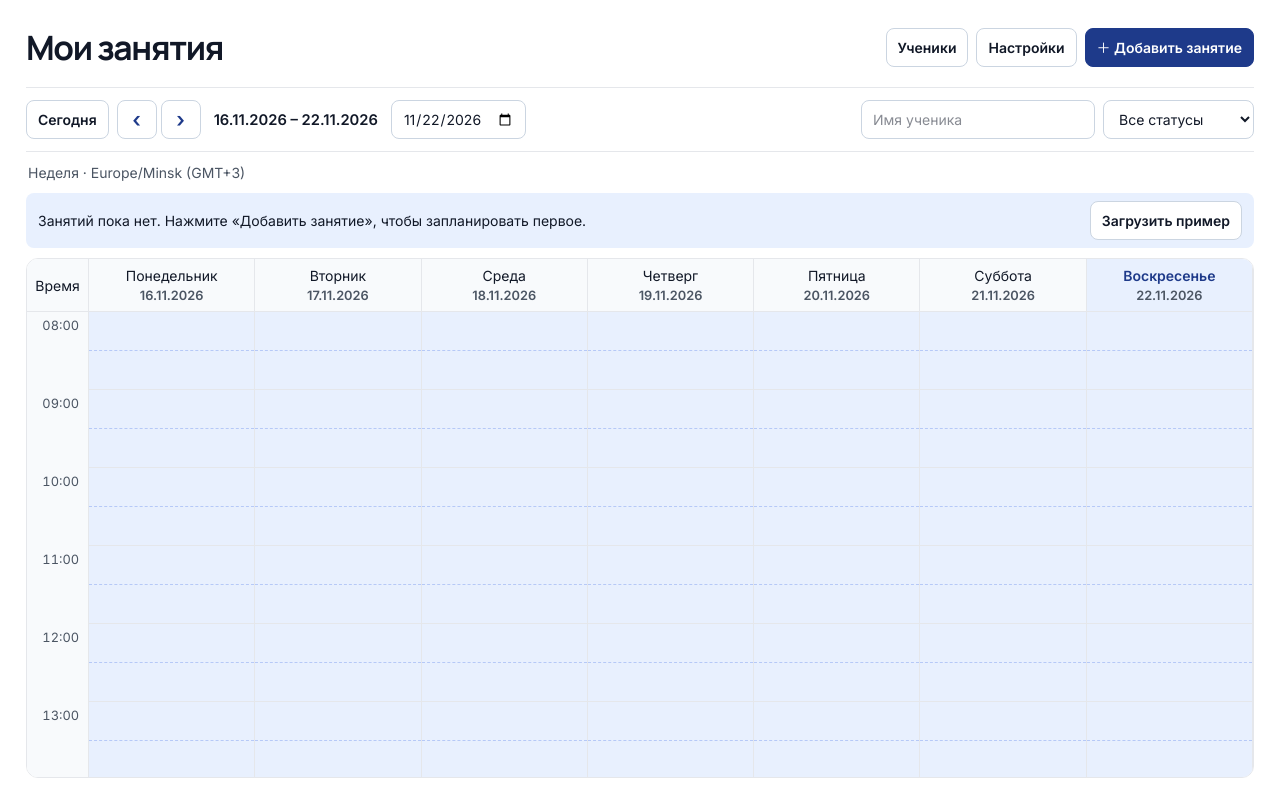
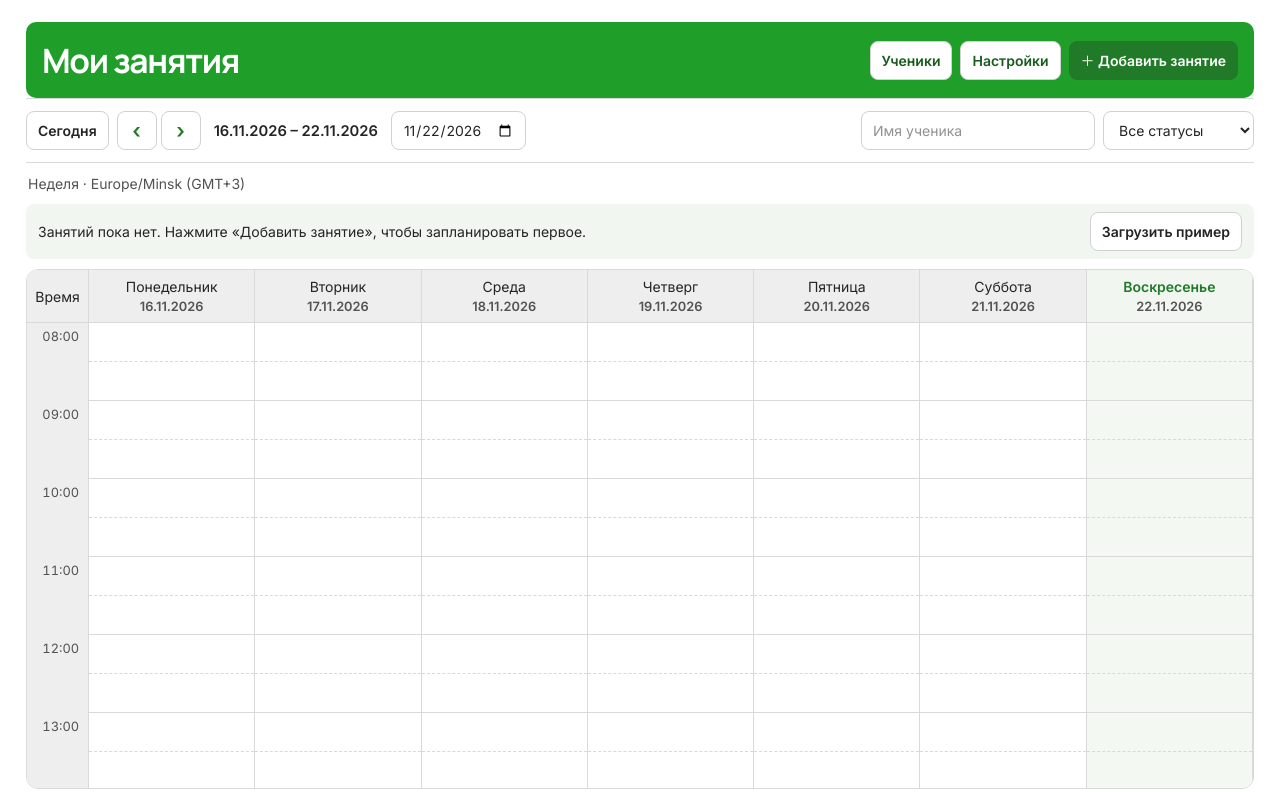
Before and after one commit to davyprisc/calen, a React (Vite) app: page / in a window 1280 px wide. Built offline with nearby package versions, Linux system fonts and the light colour scheme.

Commit message:
Use the reference green and gray calendar palette

```diff
--- a/src/style.css
+++ b/src/style.css
@@ -3,66 +3,70 @@
 
 :root {
   font-family: 'Inter', system-ui, sans-serif;
-  color: #111827;
+  color: #242424;
   background: #FFFFFF;
   font-synthesis: none;
-  --line: #E5E7EB;
-  --primary: #1E3A8A;
+  --line: #D9D9D9;
+  --header: #1F9F29;
+  --primary: #207A27;
 }
 body { margin: 0; }
 button, input:not([type=checkbox]):not([type=file]), select, textarea {
-  border: 1px solid #CBD5E1; border-radius: 8px; background: white; color: inherit;
+  border: 1px solid #D1D1D1; border-radius: 8px; background: white; color: inherit;
   min-height: 39px; padding: 7px 11px; font: inherit; font-size: .875rem;
 }
 button { cursor: pointer; font-weight: 600; }
-button:hover { background: #E8F0FE; border-color: #2F5AF5; }
-:focus-visible { outline: 3px solid #2F5AF5; outline-offset: 2px; }
+button:hover { background: #F1F6F1; border-color: #24842B; }
+:focus-visible { outline: 3px solid #24842B; outline-offset: 2px; }
 button.primary { background: var(--primary); border-color: var(--primary); color: white; }
-button.primary:hover { background: #172F73; }
+button.primary:hover { background: #17611D; }
 .app { max-width: 1720px; margin: 0 auto; padding: 22px 26px 14px; }
-.masthead { padding-bottom: 15px; }
+.masthead { padding: 13px 16px; background: var(--header); color: white; border-radius: 10px; }
+.masthead button { color: #185B1D; }
+.masthead button.primary { color: white; }
 h1, h2, h3 { font-family: Manrope, Inter, system-ui, sans-serif; font-weight: 700; }
 h1 { margin: 0; font-size: clamp(1.65rem, 3vw, 2.1rem); letter-spacing: -.04em; }
 .controls { padding: 12px 0; border-top: 1px solid var(--line); border-bottom: 1px solid var(--line); }
 .period { margin: 0 5px; font-size: .92rem; white-space: nowrap; }
 .pager button { min-width: 40px; font-size: 1.3rem; padding: 0 8px; color: var(--primary); }
-.calendar-meta { padding: 10px 2px; font-size: .875rem; color: #4B5563; }
-.empty-state { background: #E8F0FE; padding: 8px 12px; margin-bottom: 10px; border-radius: 8px; font-size: .875rem; }
+.calendar-meta { padding: 10px 2px; font-size: .875rem; color: #525252; }
+.empty-state { background: #F1F6F1; padding: 8px 12px; margin-bottom: 10px; border-radius: 8px; font-size: .875rem; }
 .schedule { height: clamp(280px, 65dvh, 1080px); overflow: auto; border: 1px solid var(--line); border-radius: 12px; background: white; }
 .schedule-grid { display: grid; }
-.grid-head { position: sticky; top: 0; z-index: 4; display: flex; flex-direction: column; align-items: center; justify-content: center; min-height: 53px; padding: 4px; border-right: 1px solid var(--line); border-bottom: 1px solid var(--line); background: #F8FAFC; font-size: .875rem; white-space: nowrap; }
-.grid-head strong { font-weight: 550; color: #4B5563; font-size: .8rem; }
-.grid-head.current { color: #1E3A8A; background: #E8F0FE; font-weight: 700; }
+.grid-head { position: sticky; top: 0; z-index: 4; display: flex; flex-direction: column; align-items: center; justify-content: center; min-height: 53px; padding: 4px; border-right: 1px solid var(--line); border-bottom: 1px solid var(--line); background: #EEEEEE; font-size: .875rem; white-space: nowrap; }
+.grid-head strong { font-weight: 550; color: #525252; font-size: .8rem; }
+.grid-head.current { color: #207A27; background: #F1F6F1; font-weight: 700; }
 .hours-head { left: 0; z-index: 6; }
-.ruler { position: sticky; left: 0; z-index: 3; background: #F8FAFC; border-right: 1px solid var(--line); }
-.ruler span { position: absolute; right: 9px; margin-top: 4px; font-size: .8rem; color: #4B5563; font-variant-numeric: tabular-nums; }
+.ruler { position: sticky; left: 0; z-index: 3; background: #EEEEEE; border-right: 1px solid var(--line); }
+.ruler span { position: absolute; right: 9px; margin-top: 4px; font-size: .8rem; color: #525252; font-variant-numeric: tabular-nums; }
 .day { position: relative; border-right: 1px solid var(--line); }
-.day.current { background: #F5F8FF; }
-button.slot { display: block; width: 100%; min-height: 0; border: 0; background: #E8F0FE; border-bottom: 1px dashed #B6C9F7; border-radius: 0; padding: 0; }
+.day.current { background: #F4F8F3; }
+button.slot { display: block; width: 100%; min-height: 0; border: 0; background: #FFFFFF; border-bottom: 1px dashed #D9D9D9; border-radius: 0; padding: 0; }
+.day.current button.slot { background: #F4F8F3; }
 button.slot.half { border-bottom: 1px solid var(--line); }
-button.slot:hover { background: #D8E5FF; box-shadow: inset 0 0 0 1px #2F5AF5; }
+.day button.slot:hover { background: #E7F4E6; box-shadow: inset 0 0 0 1px #24842B; }
 button.slot:focus-visible { outline-offset: -3px; }
 .lesson { position: absolute; z-index: 1; background: var(--lesson-bg); border-left: 3px solid var(--lesson-border); border-radius: 6px; overflow: hidden; color: var(--lesson-text); }
-.lesson:focus-within { outline: 2px solid #2F5AF5; outline-offset: 1px; z-index: 2; }
+.lesson:focus-within { outline: 2px solid #24842B; outline-offset: 1px; z-index: 2; }
 button.lesson-body { width: 100%; height: 100%; padding: 3px 5px 6px; display: block; text-align: left; background: transparent; border: 0; border-radius: 0; font-size: .82rem; line-height: 1.15; min-height: 0; overflow: hidden; touch-action: none; cursor: grab; }
 button.lesson-body:hover { background: #ffffff46; }
 .lesson-body span, .lesson-body strong { display: block; overflow: hidden; text-overflow: ellipsis; white-space: nowrap; }
 .lesson-state { font-size: .75rem; font-weight: 600; margin-top: 3px; }
 .lesson-state .payment { display: inline; background: #FFFFFFA0; border-radius: 3px; padding: 0 3px; margin-left: 4px; }
-.lesson-confirmed { --lesson-bg: #DCFCE7; --lesson-border: #15803D; --lesson-text: #166534; }
-.lesson-pending { --lesson-bg: #FEF3C7; --lesson-border: #C9A227; --lesson-text: #92400E; }
-.lesson-cancelled { --lesson-bg: #FEE2E2; --lesson-border: #B91C1C; --lesson-text: #991B1B; }
+.lesson-confirmed { --lesson-bg: #E1DCD8; --lesson-border: #50AD57; --lesson-text: #262626; }
+.lesson-pending { --lesson-bg: #E1DCD8; --lesson-border: #52AA58; --lesson-text: #262626; }
+.lesson-cancelled { --lesson-bg: #E8E4E1; --lesson-border: #B91C1C; --lesson-text: #595959; }
 .lesson-cancelled .subject { text-decoration: line-through; }
-.lesson-completed { --lesson-bg: #F3F4F6; --lesson-border: #9CA3AF; --lesson-text: #4B5563; }
-.lesson-occupied { --lesson-bg: #E5E7EB; --lesson-border: #6B7280; --lesson-text: #374151; }
+.lesson-completed { --lesson-bg: #E8E5E2; --lesson-border: #7A977C; --lesson-text: #525252; }
+.lesson-occupied { --lesson-bg: #C5C5C5; --lesson-border: #737373; --lesson-text: #242424; }
 .resize { position: absolute; bottom: 0; height: 7px; width: 100%; cursor: ns-resize; touch-action: none; }
-.resize:hover { background: #1E3A8A35; }
+.resize:hover { background: #207A2735; }
 .moving { opacity: .35; }
-.drag-preview { position: absolute; pointer-events: none; left: 2px; right: 2px; z-index: 2; border: 2px dashed #2F5AF5; color: #1E3A8A; border-radius: 6px; background: #E8F0FEE6; padding: 2px 5px; font-size: .8rem; }
-.now-line { position: absolute; z-index: 2; left: 0; right: 0; background: #C9A227; height: 2px; pointer-events: none; }
+.drag-preview { position: absolute; pointer-events: none; left: 2px; right: 2px; z-index: 2; border: 2px dashed #24842B; color: #207A27; border-radius: 6px; background: #EDF5EBE6; padding: 2px 5px; font-size: .8rem; }
+.now-line { position: absolute; z-index: 2; left: 0; right: 0; background: #52AA58; height: 2px; pointer-events: none; }
 .now-line::before { content: ''; position: absolute; top: -3px; left: 0; background: inherit; width: 8px; height: 8px; border-radius: 50%; }
-.backup { border-top: 1px solid var(--line); padding: 12px 16px 16px; font-size: .875rem; color: #4B5563; }
-.backup h3 { color: #111827; }
+.backup { border-top: 1px solid var(--line); padding: 12px 16px 16px; font-size: .875rem; color: #525252; }
+.backup h3 { color: #242424; }
 .backup p { margin-bottom: 8px; }
 dialog { margin: auto; width: min(580px, calc(100% - 24px)); max-height: min(820px, 90dvh); border: 1px solid var(--line); border-radius: 14px; background: white; color: inherit; box-shadow: 0 18px 65px #11182735; overflow: auto; }
 dialog::backdrop { background: #11182760; }
@@ -84,16 +88,16 @@ legend { padding: 0 4px; font-size: .875rem; }
 fieldset p { margin-top: 5px; font-size: .875rem; }
 .days-options { display: flex; flex-wrap: wrap; gap: 8px; }
 .student-row { display: flex; flex-wrap: wrap; align-items: center; gap: 6px; padding: 8px 0; border-bottom: 1px solid var(--line); }
-.muted { color: #4B5563; font-size: .875rem; }
+.muted { color: #525252; font-size: .875rem; }
 .error { color: #B91C1C; }
 .storage { padding: 10px 0; }
-.toast { position: fixed; z-index: 20; bottom: 14px; right: 14px; max-width: calc(100% - 28px); display: flex; gap: 10px; align-items: center; border-radius: 9px; padding: 9px 12px; background: #1E3A8A; color: white; box-shadow: 0 8px 25px #11182730; }
+.toast { position: fixed; z-index: 20; bottom: 14px; right: 14px; max-width: calc(100% - 28px); display: flex; gap: 10px; align-items: center; border-radius: 9px; padding: 9px 12px; background: #207A27; color: white; box-shadow: 0 8px 25px #11182730; }
 .toast.error { background: #B91C1C; }
-.toast button { color: #111827; }
+.toast button { color: #242424; }
 .mobile-week { display: none; }
 @media (max-width: 760px) {
   .app { padding: 12px 10px; }
-  .masthead { padding-bottom: 9px; }
+  .masthead { padding: 10px 12px; }
   .controls { padding: 8px 0; }
   .control-spacer { display: none; }
   .controls input[type=search] { flex: 1; min-width: min(125px, 100%); }
@@ -101,13 +105,13 @@ fieldset p { margin-top: 5px; font-size: .875rem; }
   .schedule { display: none; }
   .mobile-week { display: grid; gap: 12px; }
   .mobile-day { min-width: 0; border: 1px solid var(--line); border-radius: 12px; }
-  .mobile-day.current { border-color: #2F5AF5; }
+  .mobile-day.current { border-color: #24842B; }
   .mobile-day-header { display: flex; align-items: center; justify-content: space-between; gap: 8px; padding: 12px; }
   .mobile-day-header h2 { font-size: 1.05rem; }
-  .mobile-day-header time, .mobile-empty { font-size: .875rem; color: #4B5563; }
+  .mobile-day-header time, .mobile-empty { font-size: .875rem; color: #525252; }
   .mobile-empty { margin: 0 12px 12px; }
-  button.free-button { border-color: #2F5AF5; background: #E8F0FE; color: #1E3A8A; flex: none; }
-  button.free-button:hover { background: #D8E5FF; }
+  button.free-button { border-color: #24842B; background: #F1F6F1; color: #207A27; flex: none; }
+  button.free-button:hover { background: #E7F4E6; }
   .mobile-lessons { display: grid; gap: 8px; padding: 0 12px 12px; }
   button.mobile-lesson { display: flex; align-items: baseline; gap: 10px; width: 100%; text-align: left; border-left-width: 3px; }
   button.mobile-lesson { background: var(--lesson-bg); border-color: var(--lesson-border); color: var(--lesson-text); }
```
